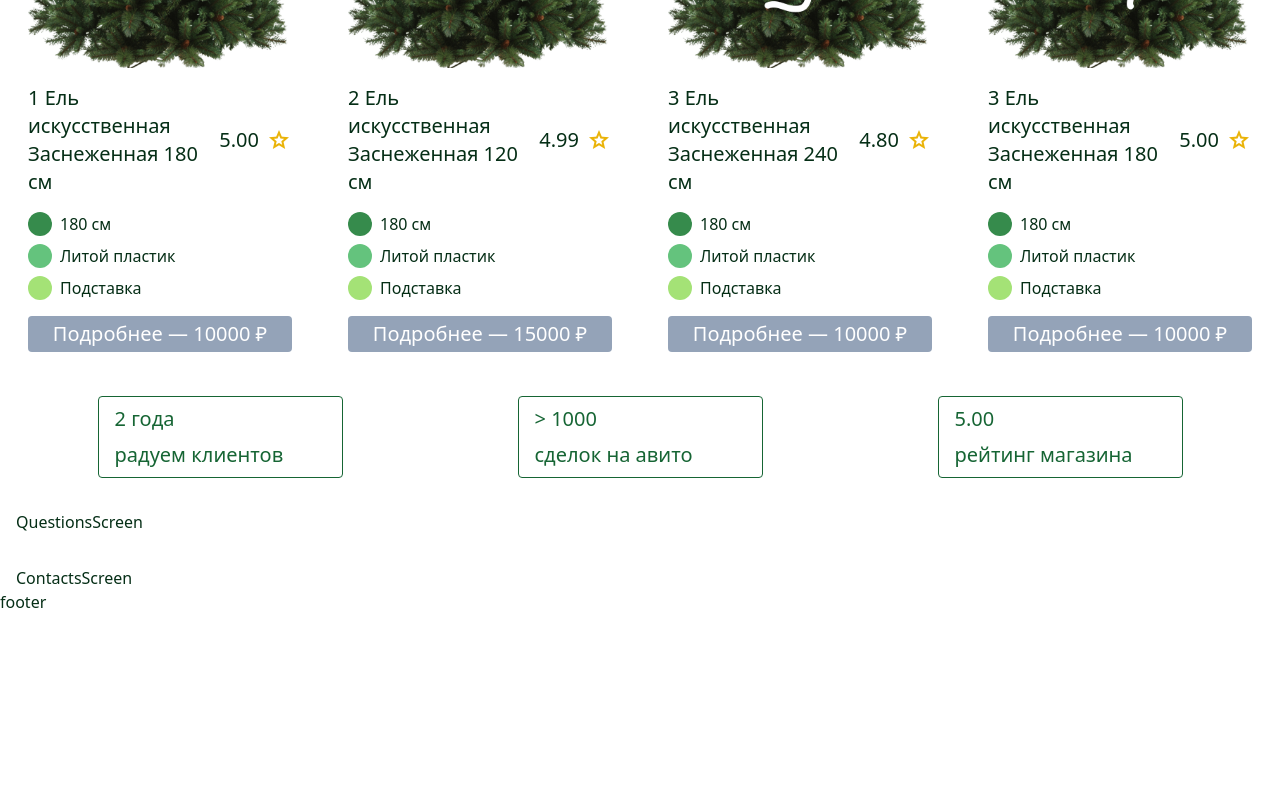
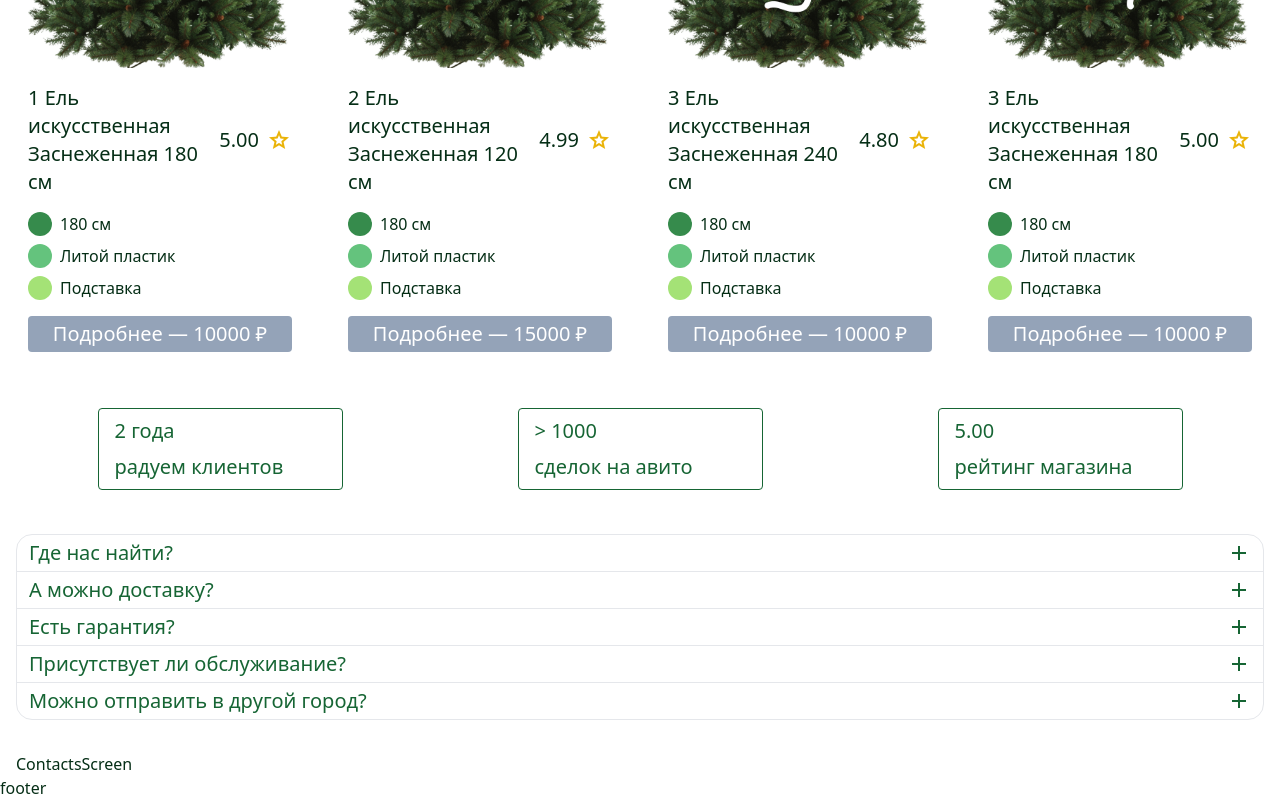
Before and after one commit to Simernope/christmas-tree-yard, a React (Vite) app: page / in a window 1280 px wide. Shown: the part 1557-2357 px from the top of the page. Before the commit the page ends 2171 px from the top, so only its background shows below. Built offline with nearby package versions, Linux system fonts and the light colour scheme.

Commit message:
the questionsScreen screen has been created

```diff
--- a/src/screens/miniAdvantagesScreen/MiniAdvantagesScreen.tsx
+++ b/src/screens/miniAdvantagesScreen/MiniAdvantagesScreen.tsx
@@ -12,7 +12,7 @@ const MiniAdvantagesScreen = () => {
         {id: 2, title: '5.00', description: 'рейтинг магазина'}
     ]
     return (
-        <div className='flex flex-wrap items-center justify-around gap-3'>
+        <div className='flex flex-wrap items-center justify-around gap-3 py-3'>
             {
                 advantages.map(item =>
                     <MiniAdvantage key={item.id} title={item.title} description={item.description}/>
--- /dev/null
+++ b/src/screens/questionsScreen/Question.tsx
@@ -0,0 +1,32 @@
+import {FC, useState} from "react";
+import {QuestionDto} from "./questions.ts";
+
+const Question: FC<QuestionDto> = ({question, answer}: QuestionDto) => {
+    const [isOpen, setIsOpen] = useState(false)
+    return (
+        <div className='px-3 py-1'>
+            <div className='flex items-center justify-between'>
+                <div className='text-xl font-medium text-green-800'>{question}</div>
+                {
+                    isOpen
+                        ?
+                        <span className="material-symbols-outlined text-green-800 cursor-pointer" onClick={() => setIsOpen(false)}>
+                            close
+                        </span>
+                        :
+                        <span className="material-symbols-outlined text-green-800 cursor-pointer" onClick={() => setIsOpen(true)}>
+                            add
+                        </span>
+                }
+            </div>
+            {
+                isOpen &&
+                <div className='mt-2 text-green-800'>
+                    {answer}
+                </div>
+            }
+        </div>
+    )
+}
+
+export default Question
--- a/src/screens/questionsScreen/QuestionsScreen.tsx
+++ b/src/screens/questionsScreen/QuestionsScreen.tsx
@@ -1,7 +1,14 @@
+import {questions} from "./questions.ts";
+import Question from "./Question.tsx";
+
 const QuestionsScreen = () => {
-    return(
-        <div>
-            QuestionsScreen
+    return (
+        <div className='divide-y border rounded-2xl '>
+            {
+                questions.map(question => (
+                    <Question key={question.id} id={question.id} question={question.question} answer={question.answer}/>
+                ))
+            }
         </div>
     )
 }
--- /dev/null
+++ b/src/screens/questionsScreen/questions.ts
@@ -0,0 +1,39 @@
+export type QuestionDto = {
+    id: number,
+    question: string,
+    answer: string
+}
+
+const answer = 'Покупаю это молоко уже несколько лет, так как ребенку оно нравиться, цена правда около 100 рублей, но оно того стоит.\n' +
+    'Сверху в бутылке всплывают сливки, причем достаточно много, по высоте сантиметра три сливок.\n' +
+    'У молока очень высокая плотность, пьешь и чувствуешь что - это молоко и оно не разбавлено, нет "водянистости". Насыщенный молочный вкус и послевкусие.\n' +
+    'Молоко идеально подходит для того, чтобы делать домашний йогурт, получается очень насыщенным и густым, идеально держит форму на ложке.\n' +
+    'Добавляю в какао вместо сгущенного молока, чтоб не было слишком сладко.\n' +
+    'В кофе и чае эффект как от обычного молока. В общем, рекомендую, особенно если увидите по акции.'
+export const questions: Array<QuestionDto> = [
+    {
+        id: 0,
+        question: 'Где нас найти?',
+        answer: answer
+    },
+    {
+        id: 1,
+        question: 'А можно доставку?',
+        answer: answer
+    },
+    {
+        id: 2,
+        question: 'Есть гарантия?',
+        answer: answer
+    },
+    {
+        id: 3,
+        question: 'Присутствует ли обслуживание?',
+        answer: answer
+    },
+    {
+        id: 4,
+        question: 'Можно отправить в другой город?',
+        answer: answer
+    }
+]
```
